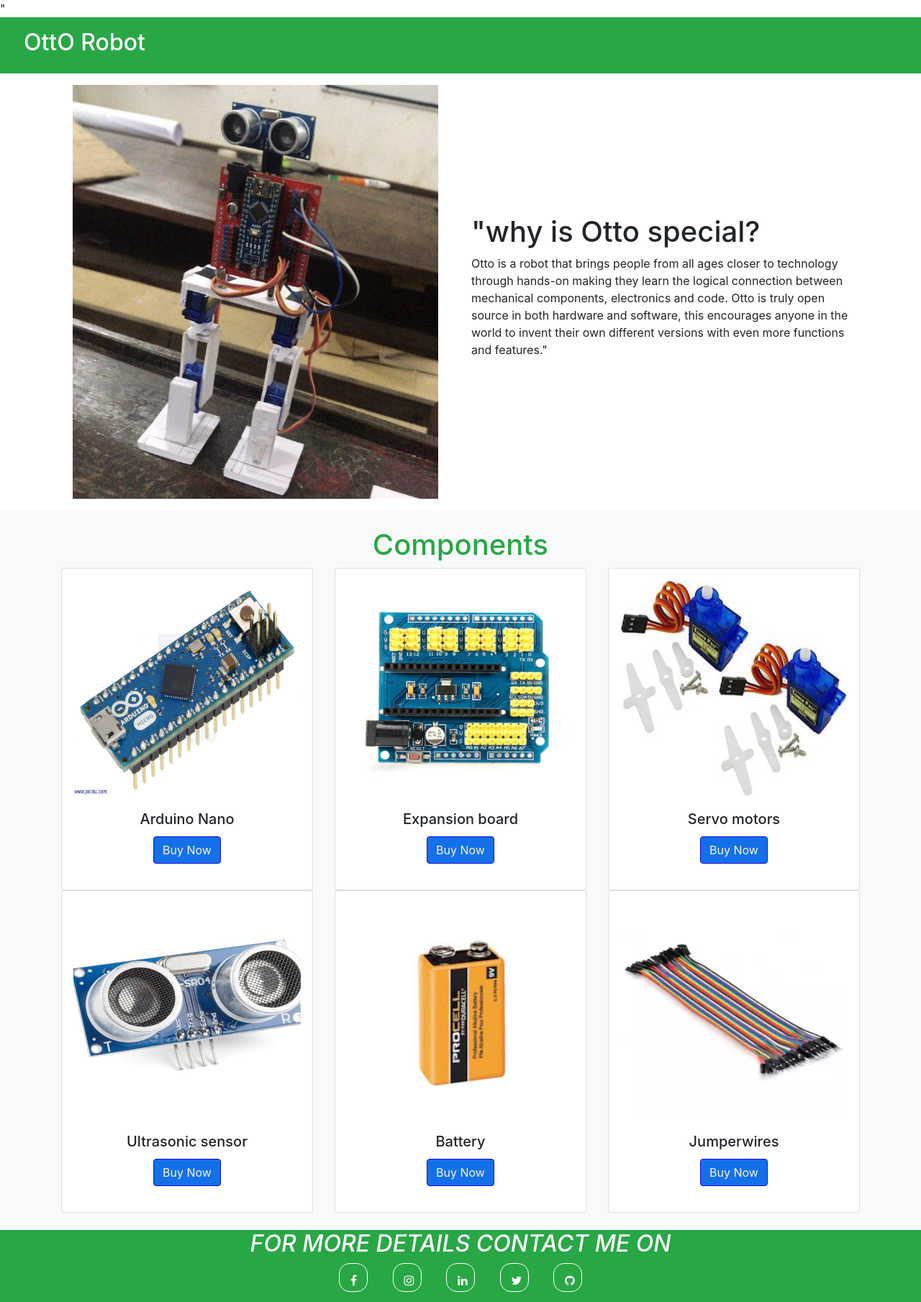
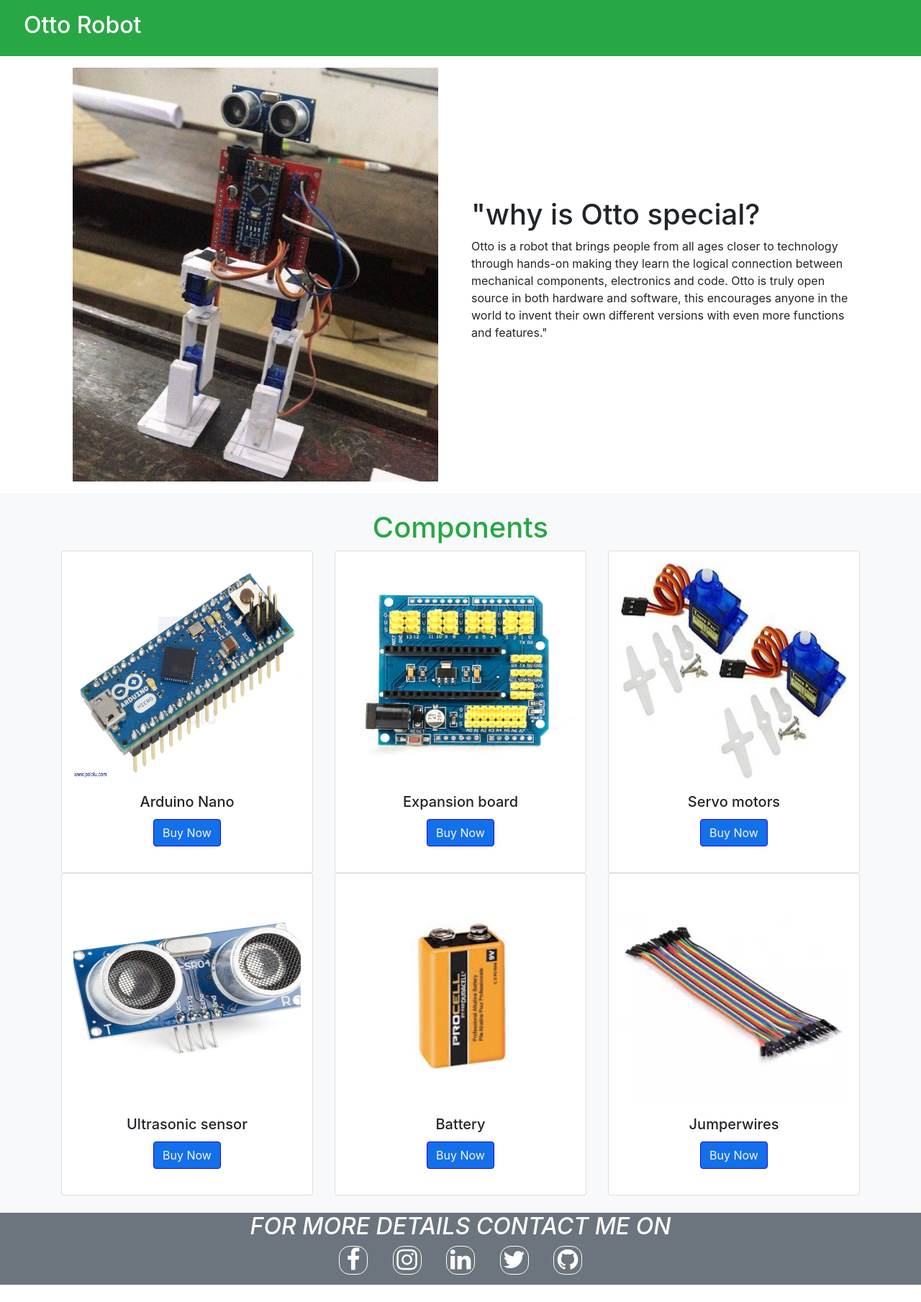
Before and after one commit to Karthik-Sunil-K/karthiksunil, a plain HTML site: page otto.html in a window 1280 px wide. Shown: the whole page at 72% size. After the commit the page ends 1785 px from the top, so only its background shows below. Drawn offline with nearby package versions, Linux system fonts and the light colour scheme.

Commit message:
new color

```diff
--- a/otto.html
+++ b/otto.html
@@ -3,15 +3,13 @@
 <head>
     <meta charset="UTF-8">
     <meta name="viewport" content="width=device-width, initial-scale=1.0">
-    <title>Document</title>
-    <link rel="stylesheet" href="https://stackpath.bootstrapcdn.com/bootstrap/4.5.0/css/bootstrap.min.css" integrity="sha384-9aIt2nRpC12Uk9gS9baDl411NQApFmC26EwAOH8WgZl5MYYxFfc+NcPb1dKGj7Sk" crossorigin="anonymous">
-    <link href="styleicon.css" rel="stylesheet" type="text/css">
-    <link rel="stylesheet" href="https://stackpath.bootstrapcdn.com/font-awesome/4.7.0/css/font-awesome.min.css" integrity="sha384-wvfXpqpZZVQGK6TAh5PVlGOfQNHSoD2xbE+QkPxCAFlNEevoEH3Sl0sibVcOQVnN" crossorigin="anonymous">"
+    <title>Otto robot</title>
+
   </head>
 <body>
     <header class="bg-success">
         <div class="row text-white p-3 pl-5 col-xs-12">
-         <h2>OttO Robot</h2>
+         <h2>Otto Robot</h2>
         </div>
     </header>
     <section>
@@ -118,7 +116,7 @@
       </div>
    </section>
 
-   <section class="social-menu bg-success">
+   <section class="social-menu bg-secondary">
     <h2>FOR MORE DETAILS CONTACT ME ON</h2>
           <a href="https://www.facebook.com/karthiksunil.karthiksunil.50"><i class="fa fa-facebook" ></i></a>
           <a href="https://instagram.com/karthi4l?igshid=1w9x6ps7exig4"><i class="fa fa-instagram" ></i></a>
@@ -131,9 +129,13 @@
 
 
 
+</body>
 
-    <script src="https://code.jquery.com/jquery-3.5.1.slim.min.js" integrity="sha384-DfXdz2htPH0lsSSs5nCTpuj/zy4C+OGpamoFVy38MVBnE+IbbVYUew+OrCXaRkfj" crossorigin="anonymous"></script>
+<link rel="stylesheet" href="https://stackpath.bootstrapcdn.com/bootstrap/4.5.0/css/bootstrap.min.css" integrity="sha384-9aIt2nRpC12Uk9gS9baDl411NQApFmC26EwAOH8WgZl5MYYxFfc+NcPb1dKGj7Sk" crossorigin="anonymous">
+<link rel="icon" href="logo k.png" type="image/gif" sizes="16x16">
+<link rel="stylesheet" href="https://stackpath.bootstrapcdn.com/font-awesome/4.7.0/css/font-awesome.min.css" integrity="sha384-wvfXpqpZZVQGK6TAh5PVlGOfQNHSoD2xbE+QkPxCAFlNEevoEH3Sl0sibVcOQVnN" crossorigin="anonymous">
+<link href="styleicon.css" rel="stylesheet" type="text/css">
+  <script src="https://code.jquery.com/jquery-3.5.1.slim.min.js" integrity="sha384-DfXdz2htPH0lsSSs5nCTpuj/zy4C+OGpamoFVy38MVBnE+IbbVYUew+OrCXaRkfj" crossorigin="anonymous"></script>
 <script src="https://cdn.jsdelivr.net/npm/popper.js@1.16.0/dist/umd/popper.min.js" integrity="sha384-Q6E9RHvbIyZFJoft+2mJbHaEWldlvI9IOYy5n3zV9zzTtmI3UksdQRVvoxMfooAo" crossorigin="anonymous"></script>
 <script src="https://stackpath.bootstrapcdn.com/bootstrap/4.5.0/js/bootstrap.min.js" integrity="sha384-OgVRvuATP1z7JjHLkuOU7Xw704+h835Lr+6QL9UvYjZE3Ipu6Tp75j7Bh/kR0JKI" crossorigin="anonymous"></script>
-</body>
 </html>
--- a/styleicon.css
+++ b/styleicon.css
@@ -42,3 +42,6 @@ transition: 0.2s;
 .com{
     text-shadow: black;
 }
+body{
+    margin: 0;
+}
```
Also changed, not shown: conatctform.html (deleted, +0 -15 lines), index.html (+7 -6 lines).
